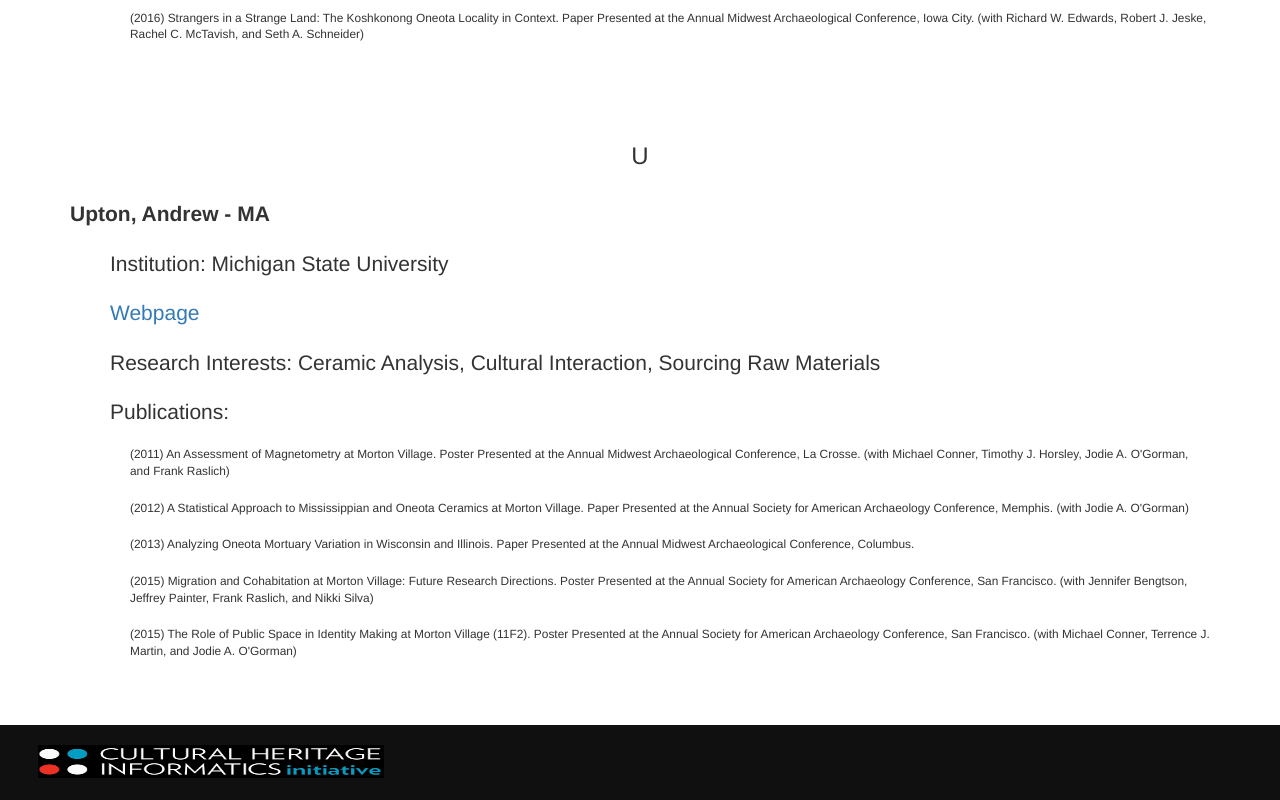
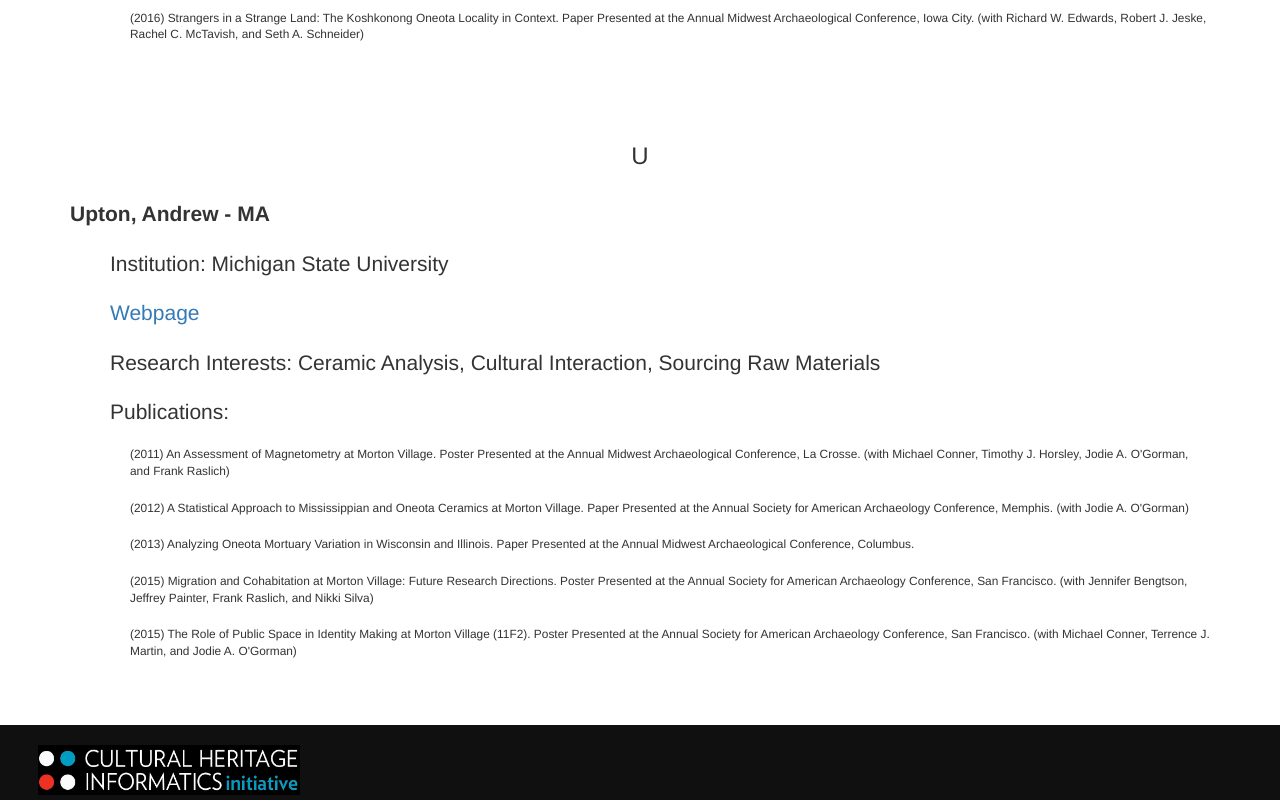
Before and after one commit to silvangold/DirectoryofOneotaScholars, a plain HTML site: page graduatestudents.html in a window 1280 px wide. Shown: the part 8441-9241 px from the top of the page. Drawn offline with Linux system fonts and the light colour scheme; files whose address does not match are found by name.

Commit message:
Update graduatestudents.html

```diff
--- a/graduatestudents.html
+++ b/graduatestudents.html
@@ -338,7 +338,7 @@
 
         <div id="footer">
             <br>
-          <img align= "left" style="PADDING-LEFT: 3%" src="img/chi_logo.jpg" title="Cultural Heritage Informatics Logo" alt="CHI logo" height="45%" width="30%"/>
+          <img align= "left" style="PADDING-LEFT: 3%" src="img/chi_logo.jpg" title="Cultural Heritage Informatics Logo" alt="CHI logo" height="50px" width="300px"/>
         </div>
         </div>
             </body>
```
